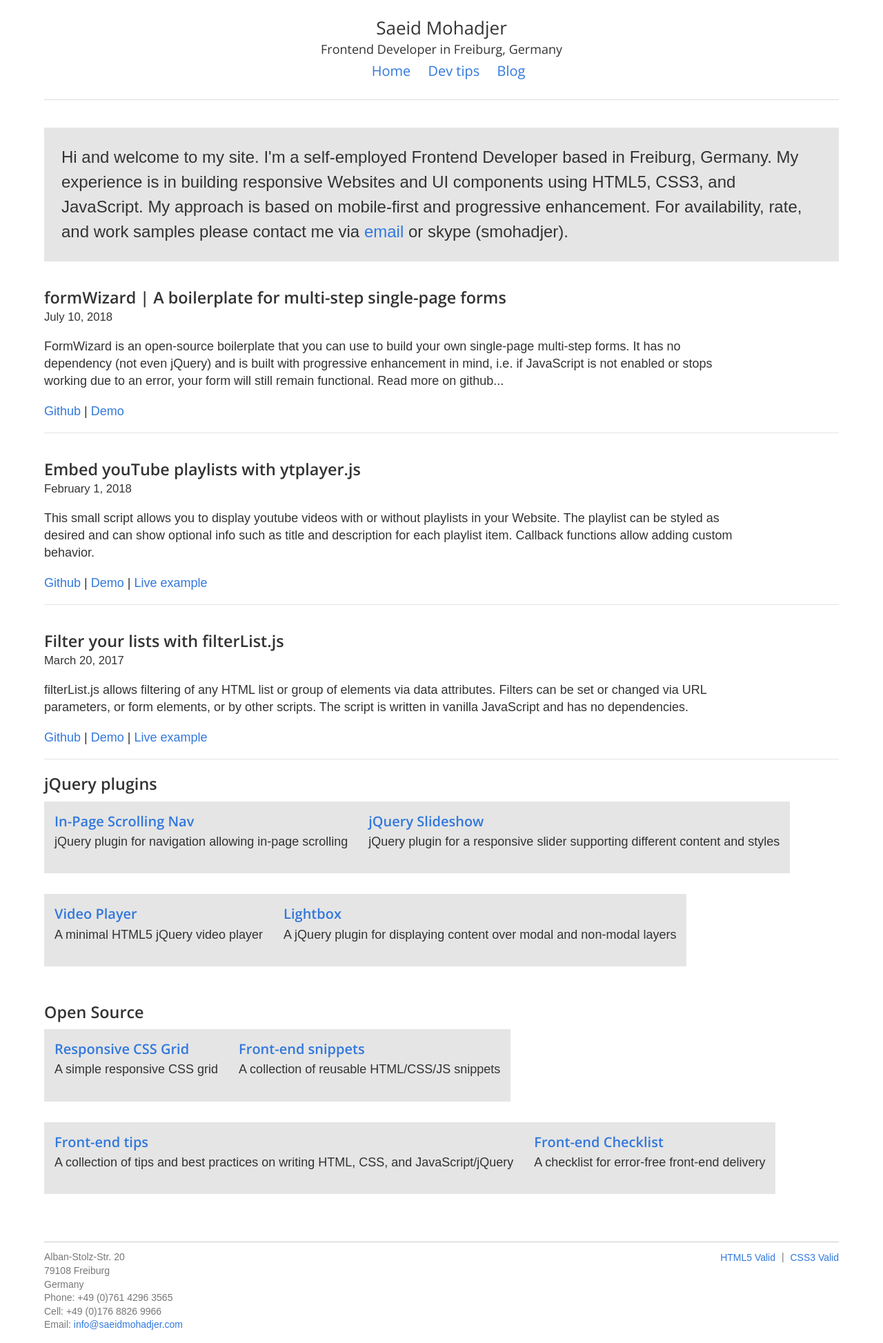
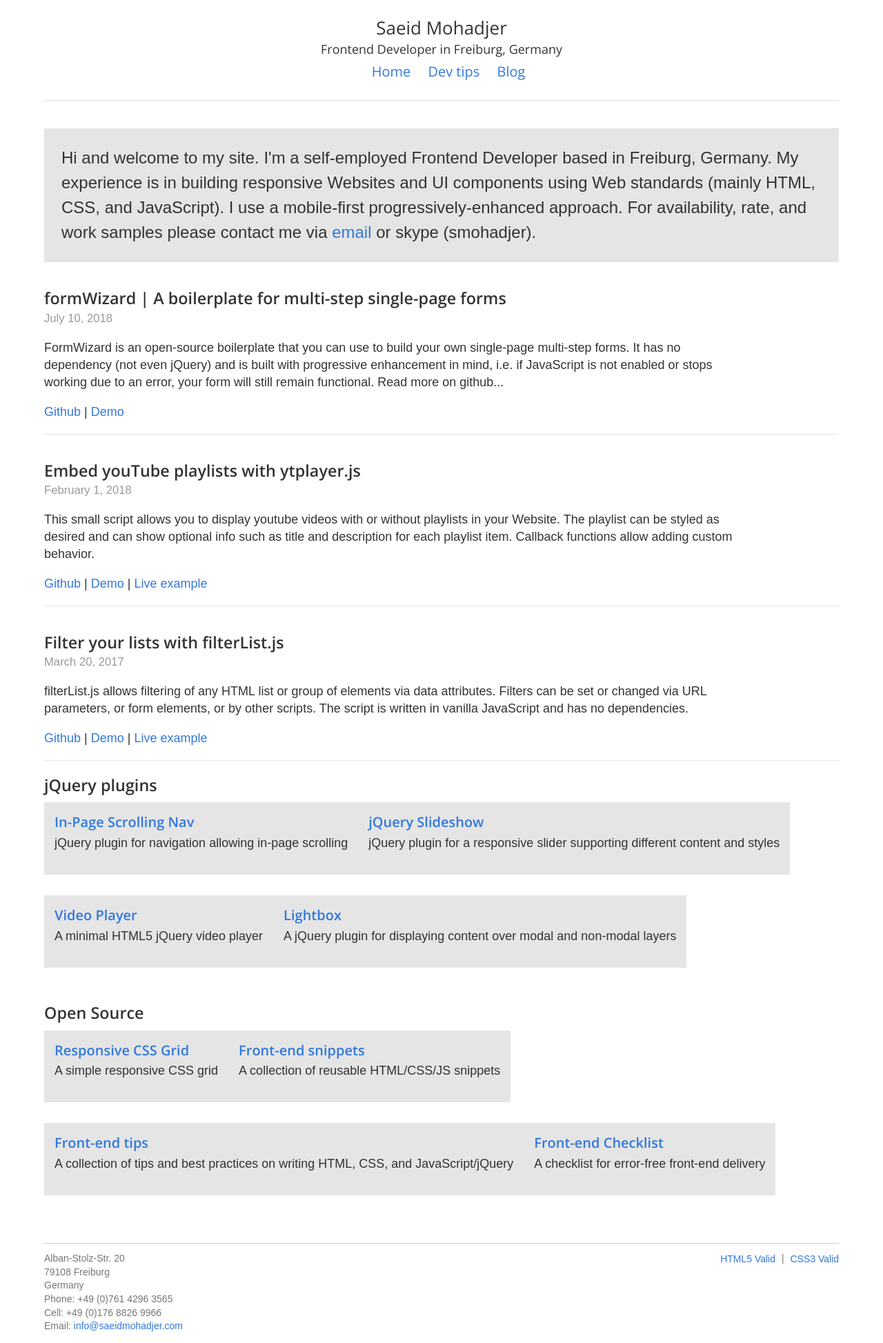
Before and after one commit to smohadjer/saeidmohadjer.com, a PHP site: page /app/index.php in a window 1280 px wide. Shown: the whole page at 69% size. Run offline with PHP 8.4, Linux system fonts and the light colour scheme; style sheets or scripts are compiled from the project's sources.

Commit message:
update content and styles

```diff
--- a/app/content/home.html
+++ b/app/content/home.html
@@ -1,7 +1,7 @@
-<main>
-	<p class="intro">Hi and welcome to my site. I'm a self-employed Frontend Developer based in Freiburg, Germany. My experience is in building responsive Websites and UI components using HTML5, CSS3, and JavaScript. My approach is based on mobile-first and progressive enhancement. For availability, rate, and work samples please contact me via <a href="mailto:info@saeidmohadjer.com">email</a> or skype (smohadjer).</p>
+<main class="home">
+	<p class="intro">Hi and welcome to my site. I'm a self-employed Frontend Developer based in Freiburg, Germany. My experience is in building responsive Websites and UI components using Web standards (mainly HTML, CSS, and JavaScript). I use a mobile-first progressively-enhanced approach. For availability, rate, and work samples please contact me via <a href="mailto:info@saeidmohadjer.com">email</a> or skype (smohadjer).</p>
 
-	<article class="blog">
+	<article>
 		<h3>formWizard | A boilerplate for multi-step single-page forms</h3>
 		<time datetime="2018-07-10">July 10, 2018</time>
 		<p>FormWizard is an open-source boilerplate that you can use to build your own single-page multi-step forms. It has no dependency (not even jQuery) and is built with progressive enhancement in mind, i.e. if JavaScript is not enabled or stops working due to an error, your form will still remain functional. Read more on github...</p>
@@ -11,7 +11,7 @@
 		</p>
 	</article>
 
-	<article class="blog">
+	<article>
 		<h3>Embed youTube playlists with ytplayer.js</h3>
 		<time datetime="2018-02-01">February 1, 2018</time>
 		<p>This small script allows you to display youtube videos with or without playlists in your Website. The playlist can be styled as desired and can show optional info such as title and description for each playlist item. Callback functions allow adding custom behavior.</p>
@@ -22,7 +22,7 @@
 		</p>
 	</article>
 
-	<article class="blog">
+	<article>
 		<h3>Filter your lists with filterList.js</h3>
 		<time datetime="2017-03-20">March 20, 2017</time>
 		<p>filterList.js allows filtering of any HTML list or group of elements via data attributes. Filters can be set or changed via URL parameters, or form elements, or by other scripts. The script is written in vanilla JavaScript and has no dependencies.</p>
--- a/app/content/lists.html
+++ b/app/content/lists.html
@@ -1,6 +1,7 @@
 <main>
 	<article class="post">
 		<h1>Becoming a better Web Developer</h1>
+		<time datetime="2018-12-16">December 16, 2018</time>
 		<ul>
 			<li>Focus on long-term benefits of your client</li>
 			<li>Avoid mistakes by testing thoroughly before delivery. Diff your branch with target branch before opening a pull request and make sure you understand the reason for every change and are confident your changes have no side effects on other parts of system they're being incorporated into. Side effects are not only breaking functionality in other components, but could be things such as reducing overall performance of a Website or adding complexity that can make maintenance difficult.</li>
--- a/app/content/tips.html
+++ b/app/content/tips.html
@@ -1,5 +1,6 @@
 <main>
 	<article class="post">
+		<h1 class="centered">Tips on Frontend Development</h1>
 		<section id="jquery">
 			<h3>Finding out whether an element is empty or not</h3>
 			<p>Do not use jQuery's <code>$(element).is(':empty')</code> to detect whether an element is empty or not, because if your element contains white space or HTML comments it wouldn't be considered empty. Instead use:</p>
--- a/app/include/header.html
+++ b/app/include/header.html
@@ -1,6 +1,6 @@
 <header>
-	<h1>Saeid Mohadjer</h1>
-	<h2>Frontend Developer in Freiburg, Germany</h2>
+	<h2>Saeid Mohadjer</h2>
+	<h3>Frontend Developer in Freiburg, Germany</h3>
 	<nav>
 		<ul>
 			<li><a href="index.php">Home</a></li>
--- a/app/resources/css/_blog.scss
+++ /dev/null
@@ -1,23 +0,0 @@
-article.blog {
-	border-bottom: solid 1px $gray;
-
-	+ article {
-		margin-top: 2em;
-	}
-
-	h3 {
-		border: none;
-	}
-
-	p {
-		max-width: 1024px;
-	}
-
-	time {
-		font-size: smaller;
-
-		+ p {
-			margin-top: 1em;
-		}
-	}
-}
--- a/app/resources/css/_generic.scss
+++ b/app/resources/css/_generic.scss
@@ -20,6 +20,10 @@ figure {
 
 main {
 	margin: 40px 5% 3%;
+}
+
+h1 {
+	margin-bottom: 0;
 }
 
 h3 {
@@ -92,3 +96,12 @@ dt {
 		margin-top: 10px;
 	}
 }
+
+time {
+	font-size: smaller;
+	color: #999;
+
+	+ p {
+		margin-top: 1em;
+	}
+}
--- a/app/resources/css/_header.scss
+++ b/app/resources/css/_header.scss
@@ -4,7 +4,7 @@ header {
 	font-family: 'Open Sans', arial, verdana, snas-serif;
 	border-bottom: solid 1px #ddd;
 
-	h1 {
+	h2 {
 		font-size: 1.3em;
 		line-height: 1.6em;
 		margin: 0;
@@ -12,14 +12,15 @@ header {
 		font-weight: 400;
 	}
 
-	h2 {
+	h3 {
 		font-size: 0.9em;
 		line-height: 1em;
 		margin: 0;
 		font-family: 'Open Sans', arial, verdana, snas-serif;
 		font-weight: 400;
+		border: 0;
 
-		h1 + & {
+		h2 + & {
 			margin: 0 0 1.2em;
 			text-align: center;
 		}
--- /dev/null
+++ b/app/resources/css/_home.scss
@@ -0,0 +1,17 @@
+.home {
+	> article {
+		border-bottom: solid 1px $gray;
+
+		+ article {
+			margin-top: 2em;
+		}
+
+		h3 {
+			border: none;
+		}
+
+		p {
+			max-width: 1024px;
+		}
+	}
+}
--- a/app/resources/css/_post.scss
+++ b/app/resources/css/_post.scss
@@ -1,5 +1,13 @@
 .post {
-	line-height: 1.5em;
+	line-height: 1.4em;
+
+	.centered {
+		text-align: center;
+	}
+
+	h1 + section {
+		margin-top: 30px;
+	}
 
 	h2 {
 		text-align: center;
@@ -11,6 +19,10 @@
 		margin: 0;
 		padding: 0;
 		border: 0;
+
+		+ p {
+			margin-top: 5px;
+		}
 	}
 
 	p {
--- a/app/resources/css/styles.scss
+++ b/app/resources/css/styles.scss
@@ -3,6 +3,6 @@
 @import "generic";
 @import "header";
 @import "main";
-@import "blog";
+@import "home";
 @import "post";
 @import "footer"
```
